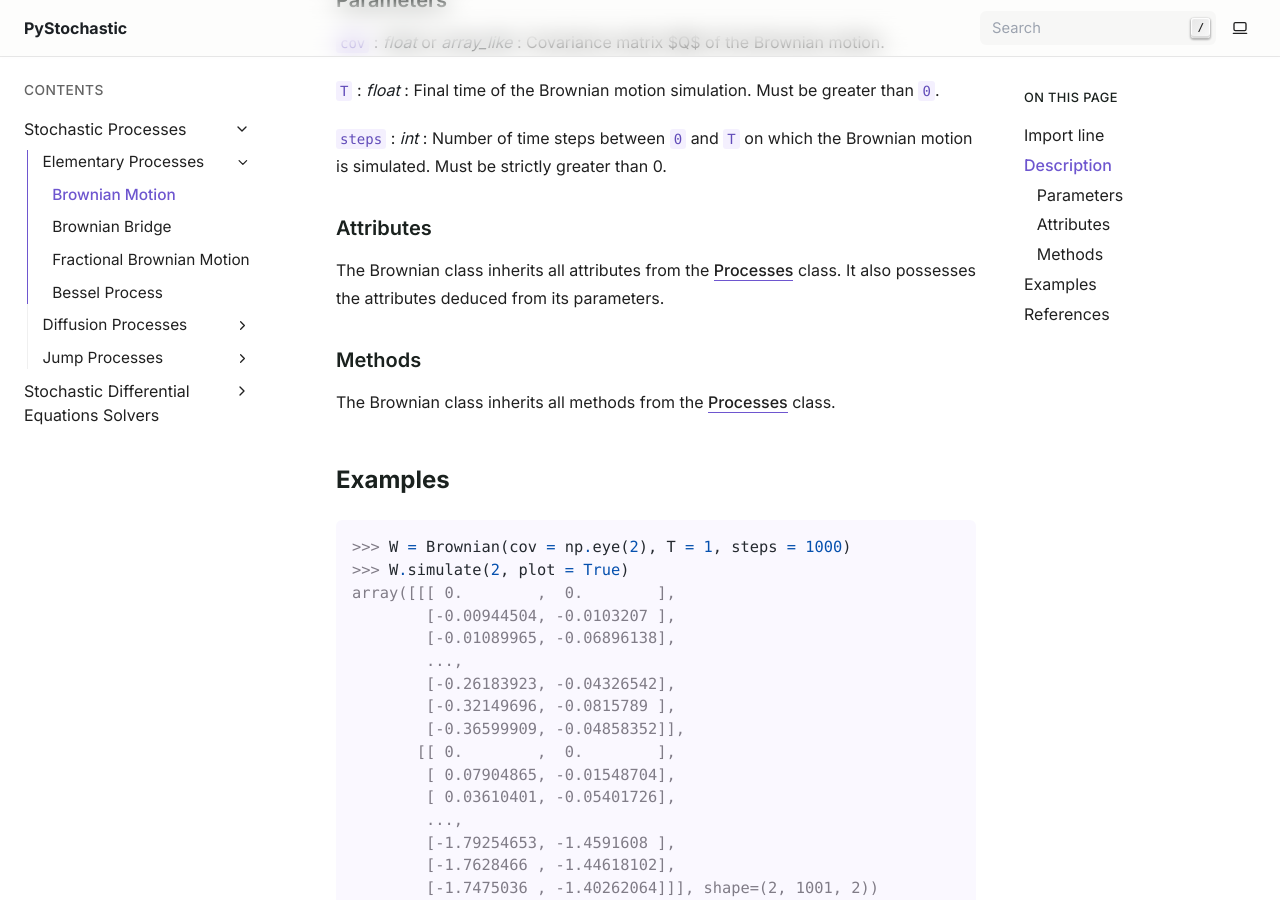
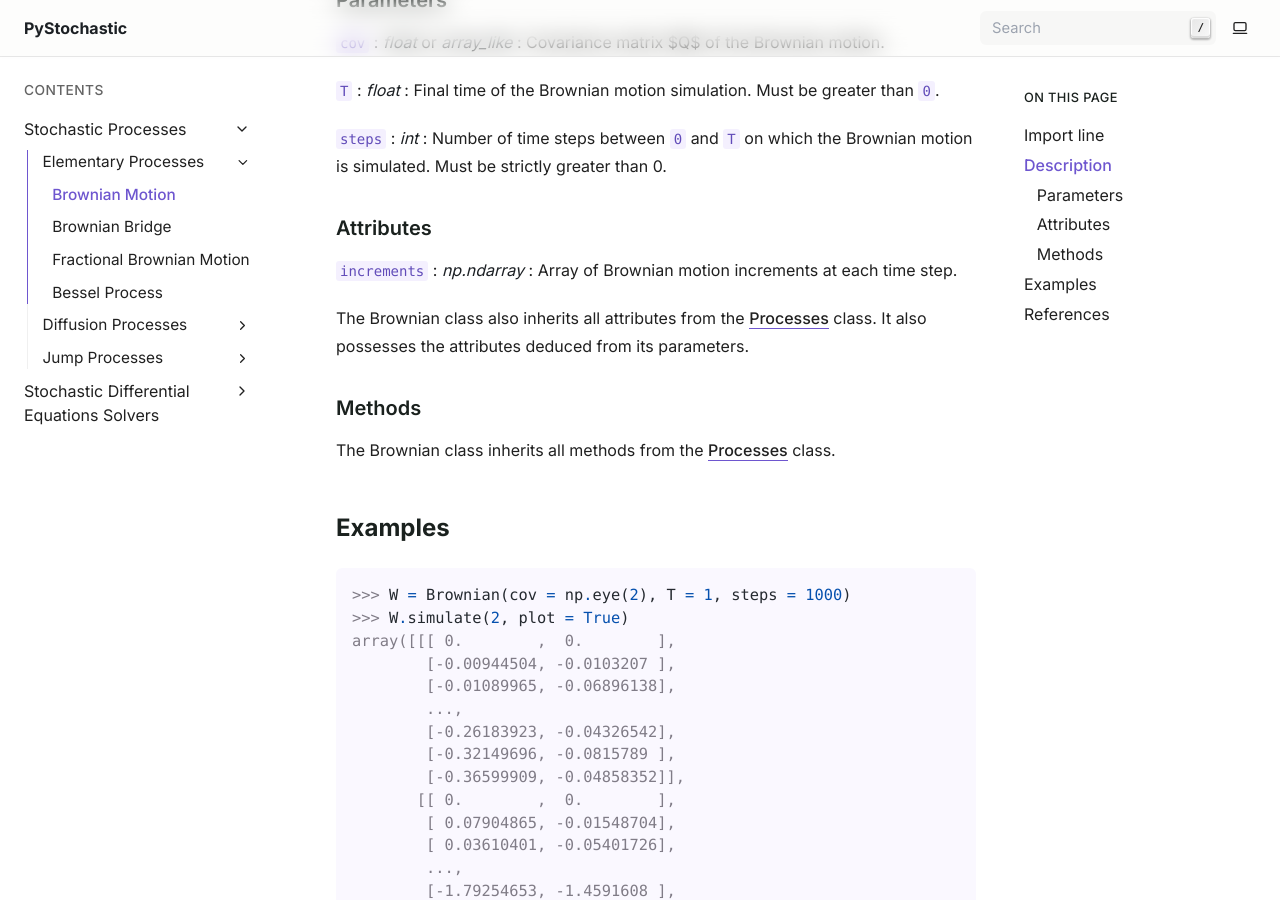
Before and after one commit to BastienVelcin/PyStochastic, a Sphinx documentation site: the page built from docs/source/processes/elementary/brownian.md, in a window 1280 px wide and 900 px high, scrolled down 1109 px. Built offline with Sphinx 7.4.7, drawn with Linux system fonts in a browser that asks for light colours; pages that are not in the unit, such as notebooks, are missing from menus.

Commit message:
Fixed doc

```diff
--- a/docs/source/processes/elementary/brownian.md
+++ b/docs/source/processes/elementary/brownian.md
@@ -38,7 +38,11 @@ It appears naturally in stochastic differential equations and so, within the dif
 : Number of time steps between `0` and `T` on which the Brownian motion is simulated. Must be strictly greater than 0.
 
 ### Attributes
-The Brownian class inherits all attributes from the [Processes](<project:/processes/index.md>) class.
+
+`increments` : _np.ndarray_
+: Array of Brownian motion increments at each time step.
+
+The Brownian class also inherits all attributes from the [Processes](<project:/processes/index.md>) class.
 It also possesses the attributes deduced from its parameters.
 
 ### Methods
```
Also changed, not shown: docs/source/processes/diffusion/hull_white.md (+1 -1 lines), docs/source/solvers/euler_maruyama.md (+2 -2 lines).
